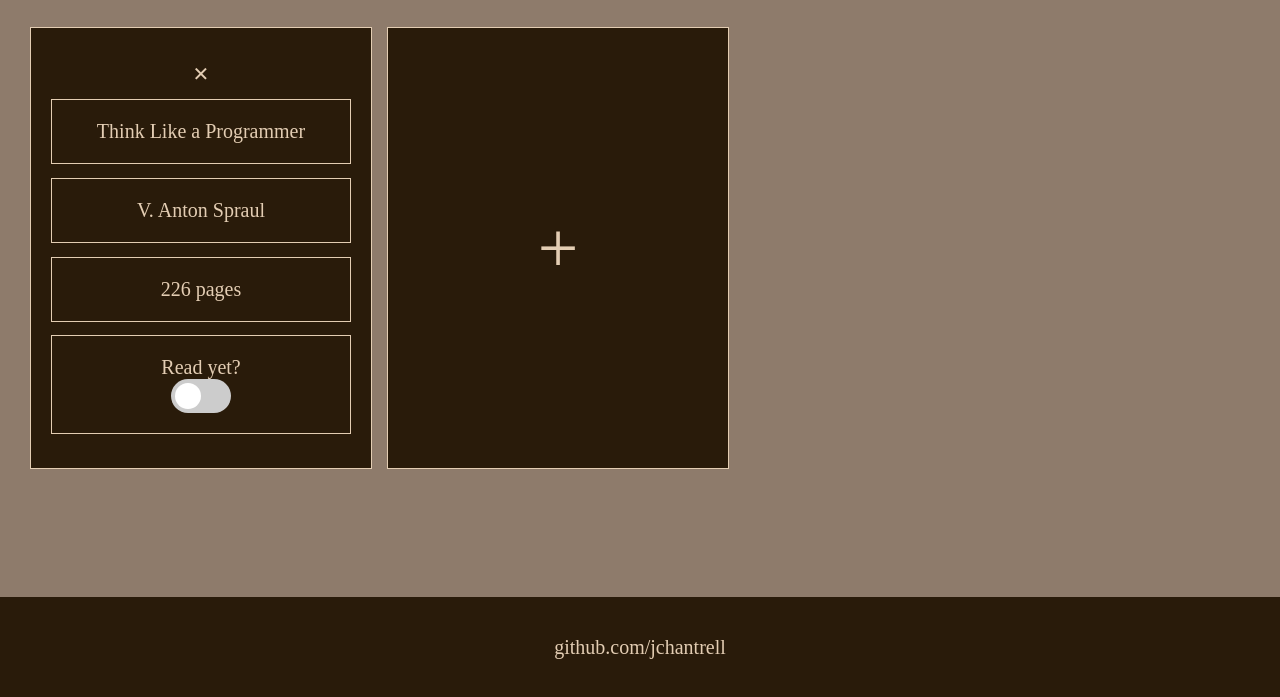
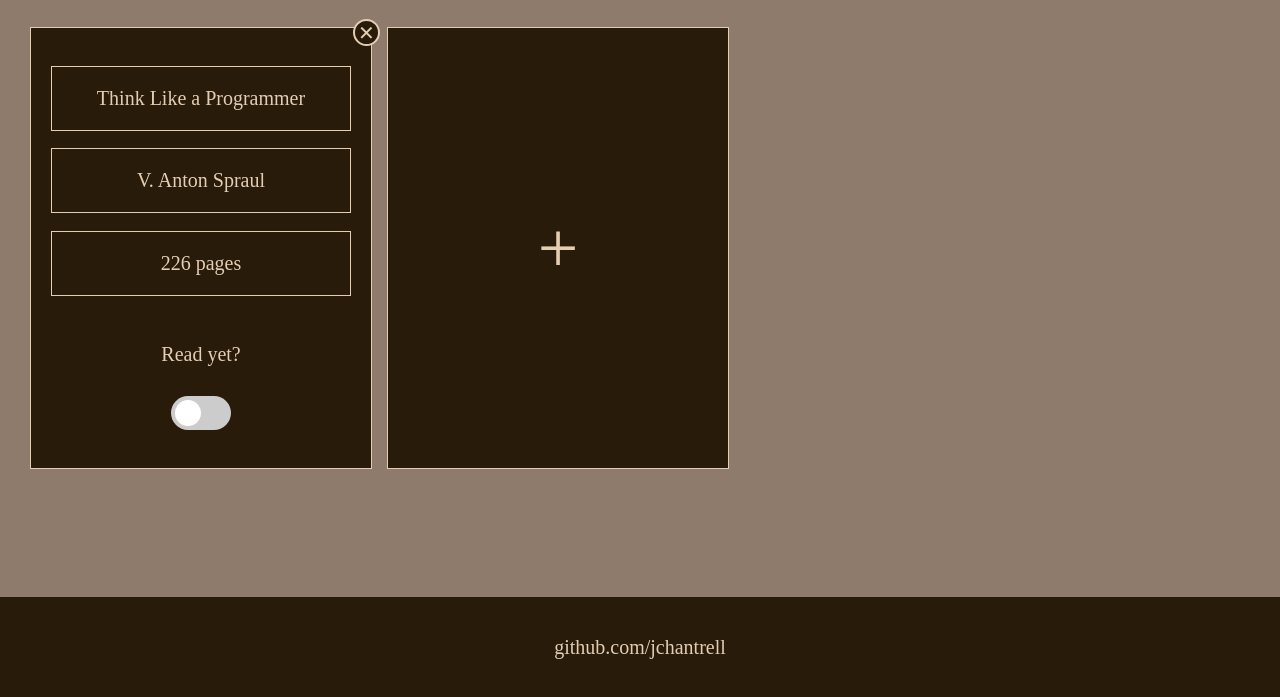
Before and after one commit to jchantrell/library, a plain HTML site: page index.html in a window 1280 px wide. Shown: the part 103-800 px from the top of the page. Drawn offline with Linux system fonts and the light colour scheme.

Commit message:
Fixed read toggle formatting

```diff
--- a/styles.css
+++ b/styles.css
@@ -9,6 +9,10 @@ body {
     display: flex;
     flex-direction: column;
     justify-content: space-between;
+}
+
+input{
+  background: #e3cdb3;
 }
 
 input:focus::placeholder {
@@ -56,6 +60,7 @@ a:hover, a:visited, a:link, a:active {
 }
 
 .book {
+    position: relative;
     background: #291b0a;
     color: #e3cdb3;
     border-style: solid;
@@ -69,12 +74,17 @@ a:hover, a:visited, a:link, a:active {
 }
 
 
-.title, .author, .pages, .read, .book {
+.title, .author, .pages, .book {
     border-style: solid;
     border-width: 1px;
     text-align: center;
     padding: 20px;
     font-size: 20px;
+}
+
+.readText {
+  margin-top: 30px;
+  margin-bottom: 30px;
 }
 
 .navbar, .footer {
@@ -83,8 +93,7 @@ a:hover, a:visited, a:link, a:active {
     justify-content: center;
 }
 
-.new {
-    font-size: 72px;
+.new, .button {
     -webkit-touch-callout: none;
     -webkit-user-select: none;
     -khtml-user-select: none;
@@ -93,9 +102,14 @@ a:hover, a:visited, a:link, a:active {
     user-select: none;
 }
 
-.button {
+.new {
+  font-size: 72px;
+}
+
+.button, .add {
     cursor: pointer;
 }
+
 
 .switch {
     text-align: center;
@@ -138,11 +152,11 @@ a:hover, a:visited, a:link, a:active {
 }
 
 input:checked + .slider {
-    background-color: #2196F3;
+  background-color: #e3cdb3;
 }
 
 input:focus + .slider {
-    box-shadow: 0 0 1px #2196F3;
+  box-shadow: 0 0 1px #e3cdb3;
 }
 
 input:checked + .slider:before {
@@ -150,3 +164,18 @@ a:hover, a:visited, a:link, a:active {
   -ms-transform: translateX(26px);
   transform: translateX(26px);
 }
+
+.remove, .submit {
+	position: absolute;
+  top: -9px;
+  right: -9px;
+	width: 23px;
+	height: 23px;
+	border: 2px solid #e3cdb3;
+	background-color: #291b0a;
+	border-radius: 50%;
+  color: #e3cdb3;
+	}
+
+.remove:hover, .submit:hover { cursor: pointer; }
+.remove:hover::before, .remove:hover::after, .submit:hover::before, .submit:hover::after { display: block; }
```
Lines whose indentation alone changed are shown as unchanged.
